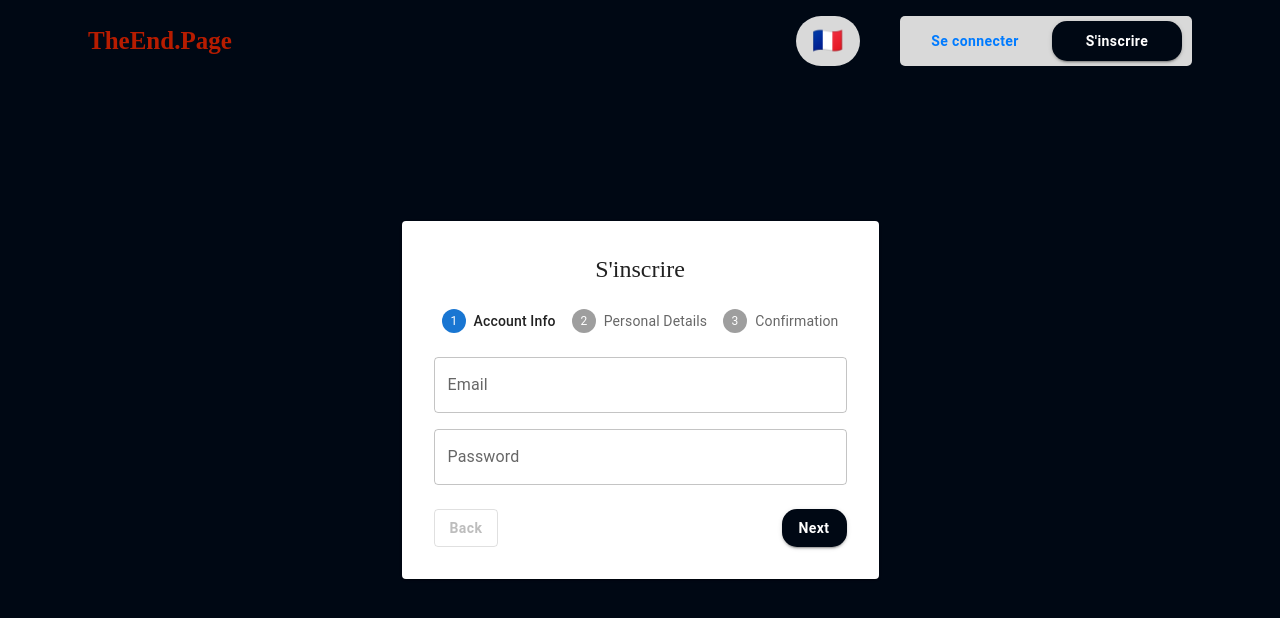
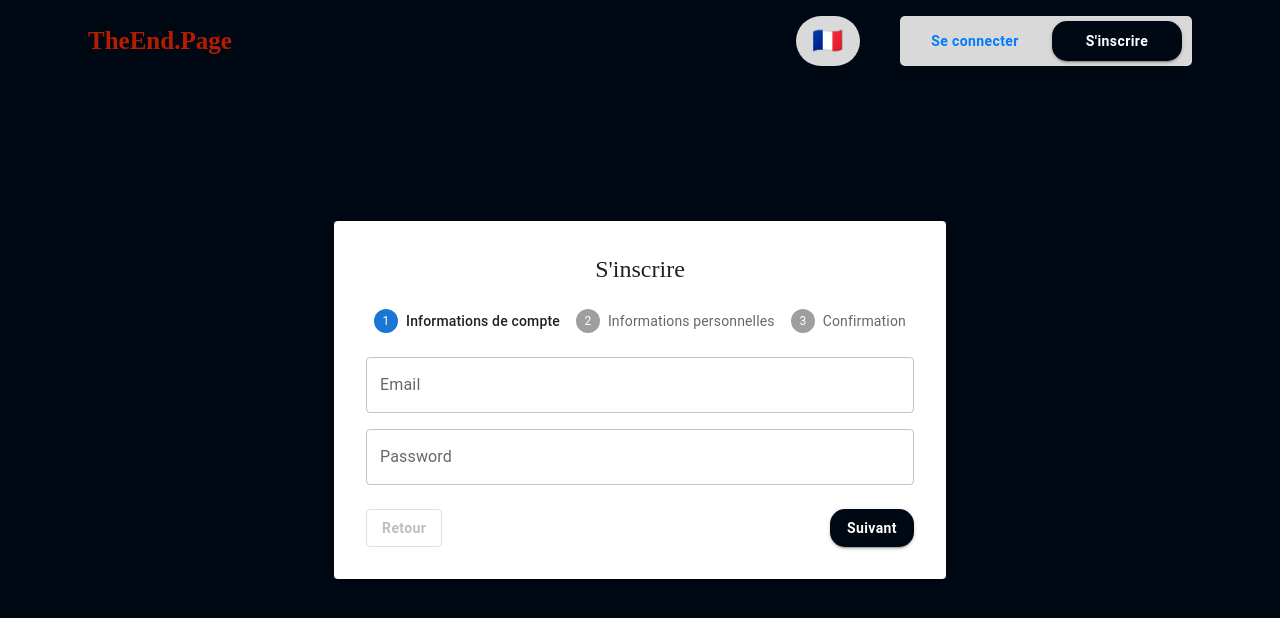
Before and after one commit to PsychoticHaha/WEBCUP-CODE-DJ, a Next.js app: page /register in a window 1280 px wide. Shown: the top 618 px of the page. Built offline with nearby package versions, Linux system fonts and the light colour scheme; a web font is replaced by a local one.

Commit message:
update translations for login

```diff
--- a/i18n/en.json
+++ b/i18n/en.json
@@ -13,5 +13,13 @@
   "home.trust": "They trust us",
   "globals.have.not-account": "Don't have an account?",
   "globals.welcome-back": "Welcome back!",
-  "globals.connect-first": "Sign in to vote on the page."
+  "globals.connect-first": "Sign in to vote on the page.",
+  "register.confirm-details": "Add your details :",
+  "register.last-name": "Last Name",
+  "register.first-name": "First Name",
+  "globals.button.next": "Next",
+  "globals.button.back": "Back",
+  "login.account-infos": "Account infos",
+  "login.personnal-details": "Personnal details",
+  "login.confirmation": "Confirmation"
 }
--- a/i18n/fr.json
+++ b/i18n/fr.json
@@ -13,5 +13,13 @@
   "home.trust": "Ils nous font confiance",
   "globals.have.not-account": "Vous n'avez pas de compte?",
   "globals.welcome-back": "Bon retour !",
-  "globals.connect-first": "Connectez-vous pour voter sur la page."
+  "globals.connect-first": "Connectez-vous pour voter sur la page.",
+  "register.confirm-details": "Ajoutez vos informations :",
+  "register.last-name": "Nom",
+  "register.first-name": "Prénom",
+  "globals.button.next": "Suivant",
+  "globals.button.back": "Retour",
+  "login.account-infos": "Informations de compte",
+  "login.personnal-details": "Informations personnelles",
+  "login.confirmation": "Confirmation"
 }
--- a/pages/register.tsx
+++ b/pages/register.tsx
@@ -13,8 +13,9 @@ import {
 } from "@mui/material";
 import PageLayout from "@/components/PageLayout/PageLayout";
 import SafeFormattedMessage from "@/components/SafeFormattedMessage/SafeFormattedMessage";
+import { useIntl } from "react-intl";
 
-const steps = ["Account Info", "Personal Details", "Confirmation"];
+
 
 type FormValues = {
   email: string;
@@ -25,6 +26,9 @@ type FormValues = {
 
 export default function Register() {
   const [activeStep, setActiveStep] = useState(0);
+  const intl = useIntl();
+  const steps = [intl.formatMessage({ id: "login.account-infos" }), intl.formatMessage({ id: "login.personnal-details" }), intl.formatMessage({ id: "login.confirmation" })];
+
   const {
     control,
     handleSubmit,
@@ -153,12 +157,10 @@ export default function Register() {
             )}
             {activeStep === 2 && (
               <Box>
-                <Typography variant="subtitle1" gutterBottom>
-                  Please confirm your details:
-                </Typography>
-                <Typography>Email: {getValues("email")}</Typography>
-                <Typography>First Name: {getValues("firstName")}</Typography>
-                <Typography>Last Name: {getValues("lastName")}</Typography>
+                <SafeFormattedMessage id="register.confirm-details" defaultMessage="Please confirm your details:" />
+                <Typography><SafeFormattedMessage id="register.email" defaultMessage={`Email: ${getValues("email")}`} /></Typography>
+                <Typography><SafeFormattedMessage id="register.first-name" defaultMessage={`First Name: ${getValues("firstName")}`} /></Typography>
+                <Typography><SafeFormattedMessage id="register.last-name" defaultMessage={`Last Name: ${getValues("lastName")}`} /></Typography>
               </Box>
             )}
             <Box display="flex" justifyContent="space-between" mt={3}>
@@ -167,15 +169,15 @@ export default function Register() {
                 onClick={onBack}
                 variant="outlined"
               >
-                Back
+                <SafeFormattedMessage id="globals.button.back"></SafeFormattedMessage>
               </Button>
               {activeStep < steps.length - 1 ? (
                 <Button onClick={onNext} variant="contained">
-                  Next
+                  <SafeFormattedMessage id="globals.button.next"></SafeFormattedMessage>
                 </Button>
               ) : (
                 <Button type="submit" variant="contained">
-                  Register
+                  <SafeFormattedMessage id="globals.button.register"></SafeFormattedMessage>
                 </Button>
               )}
             </Box>
```
